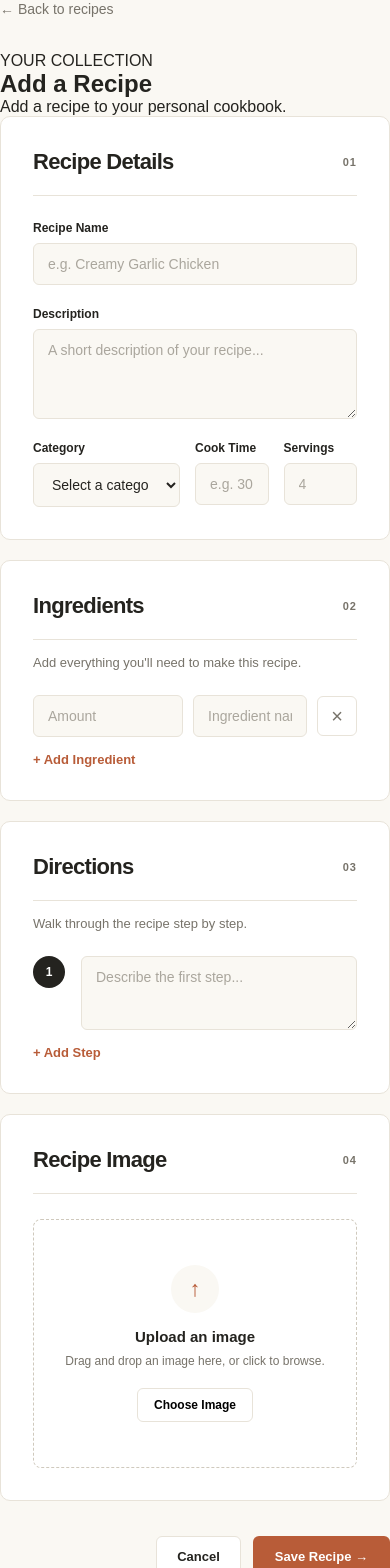
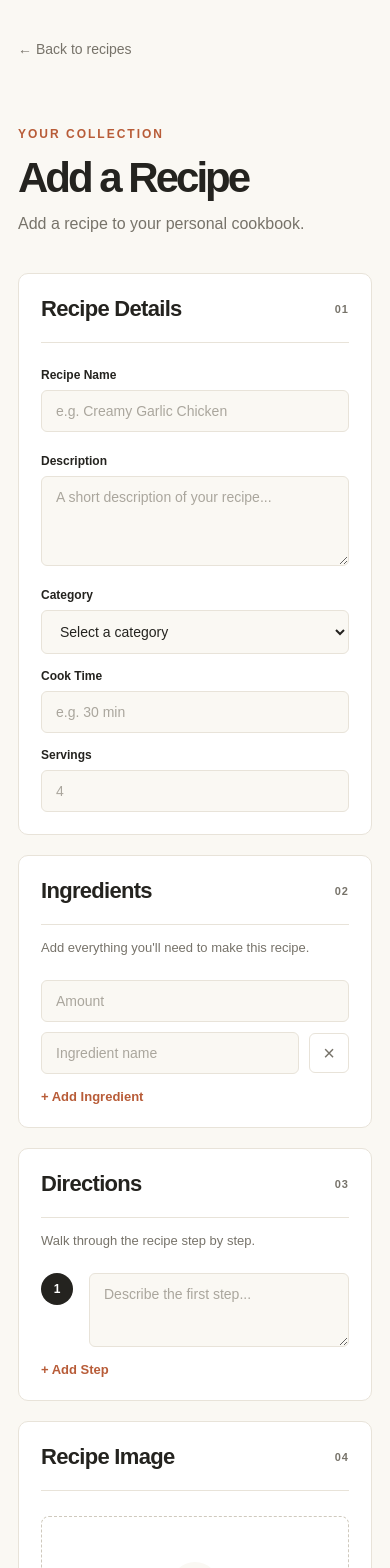
Before and after one commit to MaxBrickman06/Cookbook-App, a Next.js app: page /recipes/new in a window 390 px wide. Shown: the top 1568 px of the page. Built offline with nearby package versions, Linux system fonts and the light colour scheme.

Commit message:
refactor: extract Add Recipe page styles into CSS module

```diff
--- /dev/null
+++ b/src/app/recipes/new/page.module.css
@@ -0,0 +1,334 @@
+
+.newRecipePage {
+  max-width: 900px;
+  margin: 0 auto;
+  padding: 55px 24px 100px;
+}
+
+.backLink {
+  display: inline-block;
+  margin-bottom: 35px;
+  color: var(--muted);
+  font-size: 14px;
+  text-decoration: none;
+}
+
+.backLink:hover {
+  color: var(--foreground);
+}
+
+.sectionLabel {
+  margin-bottom: 16px;
+  color: var(--accent);
+  font-size: 12px;
+  font-weight: 700;
+  letter-spacing: 2px;
+}
+
+.newRecipeHeader {
+  margin-top: 45px;
+  margin-bottom: 55px;
+}
+
+.newRecipeHeader h1 {
+  margin-top: 8px;
+  font-size: clamp(42px, 6vw, 64px);
+  line-height: 1;
+  letter-spacing: -3px;
+}
+
+.newRecipeHeader p:last-child {
+  margin-top: 16px;
+  color: var(--muted);
+  font-size: 16px;
+}
+
+/* Form */
+
+.recipeForm {
+  display: flex;
+  flex-direction: column;
+  gap: 20px;
+}
+
+.formSection {
+  padding: 32px;
+  border: 1px solid var(--border);
+  border-radius: 10px;
+  background: white;
+}
+
+.formSectionHeader {
+  display: flex;
+  align-items: center;
+  justify-content: space-between;
+  padding-bottom: 20px;
+  margin-bottom: 25px;
+  border-bottom: 1px solid var(--border);
+}
+
+.formSectionHeader h2 {
+  font-size: 22px;
+  letter-spacing: -0.7px;
+}
+
+.formSectionHeader span {
+  color: var(--muted);
+  font-size: 11px;
+  font-weight: 600;
+  letter-spacing: 1px;
+}
+
+.formSectionDescription {
+  margin-top: -10px;
+  margin-bottom: 25px;
+  color: var(--muted);
+  font-size: 13px;
+}
+
+/* Inputs */
+
+.formGroup {
+  display: flex;
+  flex-direction: column;
+  gap: 8px;
+}
+
+.formGroup + .formGroup {
+  margin-top: 22px;
+}
+
+.formGroup label {
+  font-size: 12px;
+  font-weight: 600;
+}
+
+.formGroup input,
+.formGroup textarea,
+.formGroup select,
+.ingredientInputRow input,
+.directionInputRow textarea {
+  width: 100%;
+  padding: 12px 14px;
+  border: 1px solid var(--border);
+  border-radius: 6px;
+  outline: none;
+  background: var(--background);
+  color: var(--foreground);
+  font-family: inherit;
+  font-size: 14px;
+  transition:
+    border-color 0.2s ease,
+    background 0.2s ease;
+}
+
+.formGroup textarea,
+.directionInputRow textarea {
+  resize: vertical;
+}
+
+.formGroup input:focus,
+.formGroup textarea:focus,
+.formGroup select:focus,
+.ingredientInputRow input:focus,
+.directionInputRow textarea:focus {
+  border-color: var(--accent);
+  background: white;
+}
+
+.formGroup input::placeholder,
+.formGroup textarea::placeholder,
+.ingredientInputRow input::placeholder,
+.directionInputRow textarea::placeholder {
+  color: #aaa69d;
+}
+
+.formRow {
+  display: grid;
+  grid-template-columns: 2fr 1fr 1fr;
+  gap: 15px;
+  margin-top: 22px;
+}
+
+.formRow .formGroup {
+  margin-top: 0;
+}
+
+/* Ingredients */
+
+.ingredientInputRow {
+  display: grid;
+  grid-template-columns: 150px 1fr 40px;
+  gap: 10px;
+  align-items: center;
+}
+
+.removeIngredientButton {
+  width: 40px;
+  height: 40px;
+  border: 1px solid var(--border);
+  border-radius: 6px;
+  background: white;
+  color: var(--muted);
+  font-size: 20px;
+  cursor: pointer;
+}
+
+.removeIngredientButton:hover {
+  color: var(--accent);
+}
+
+.addRowButton {
+  margin-top: 15px;
+  border: none;
+  background: transparent;
+  color: var(--accent);
+  font-size: 13px;
+  font-weight: 600;
+  cursor: pointer;
+}
+
+/* Directions */
+
+.directionInputRow {
+  display: grid;
+  grid-template-columns: 36px 1fr;
+  gap: 12px;
+  align-items: start;
+}
+
+.directionInputRow > span {
+  display: flex;
+  align-items: center;
+  justify-content: center;
+  width: 32px;
+  height: 32px;
+  border-radius: 50%;
+  background: var(--foreground);
+  color: white;
+  font-size: 12px;
+  font-weight: 600;
+}
+
+/* Image Upload */
+
+.imageUpload {
+  display: flex;
+  align-items: center;
+  flex-direction: column;
+  padding: 45px 20px;
+  border: 1px dashed #cfc9bd;
+  border-radius: 8px;
+  text-align: center;
+}
+
+.uploadIcon {
+  display: flex;
+  align-items: center;
+  justify-content: center;
+  width: 48px;
+  height: 48px;
+  margin-bottom: 15px;
+  border-radius: 50%;
+  background: var(--background);
+  color: var(--accent);
+  font-size: 22px;
+}
+
+.imageUpload h3 {
+  font-size: 15px;
+}
+
+.imageUpload p {
+  max-width: 350px;
+  margin-top: 7px;
+  color: var(--muted);
+  font-size: 12px;
+  line-height: 1.5;
+}
+
+.uploadButton {
+  margin-top: 18px;
+  padding: 9px 16px;
+  border: 1px solid var(--border);
+  border-radius: 6px;
+  background: white;
+  font-size: 12px;
+  font-weight: 600;
+  cursor: pointer;
+}
+
+/* Form Actions */
+
+.formActions {
+  display: flex;
+  align-items: center;
+  justify-content: flex-end;
+  gap: 12px;
+  margin-top: 15px;
+}
+
+.cancelButton {
+  padding: 12px 20px;
+  border: 1px solid var(--border);
+  border-radius: 6px;
+  background: white;
+  color: var(--foreground);
+  font-size: 13px;
+  font-weight: 600;
+  text-decoration: none;
+}
+
+.saveRecipeButton {
+  padding: 13px 22px;
+  border: none;
+  border-radius: 6px;
+  background: var(--accent);
+  color: white;
+  font-size: 13px;
+  font-weight: 600;
+  cursor: pointer;
+}
+
+.saveRecipeButton:hover {
+  background: var(--accent-dark);
+}
+
+/* Responsive */
+
+@media (max-width: 700px) {
+  .newRecipePage {
+    padding: 40px 18px 80px;
+  }
+
+  .newRecipeHeader {
+    margin-top: 35px;
+    margin-bottom: 40px;
+  }
+
+  .formSection {
+    padding: 22px;
+  }
+
+  .formRow {
+    grid-template-columns: 1fr;
+  }
+
+  .ingredientInputRow {
+    grid-template-columns: 1fr 40px;
+  }
+
+  .ingredientInputRow input:first-child {
+    grid-column: 1 / -1;
+  }
+
+  .formActions {
+    flex-direction: column-reverse;
+  }
+
+  .cancelButton,
+  .saveRecipeButton {
+    width: 100%;
+    text-align: center;
+  }
+}
--- a/src/app/recipes/new/page.tsx
+++ b/src/app/recipes/new/page.tsx
@@ -1,34 +1,29 @@
+
 import Link from "next/link";
+import styles from "./page.module.css";
 
 export default function NewRecipePage() {
   return (
-    <main className="new-recipe-page">
-      <Link href="/recipes" className="back-link">
+    <main className={styles.newRecipePage}>
+      <Link href="/recipes" className={styles.backLink}>
         ← Back to recipes
       </Link>
 
-      <section className="new-recipe-header">
-        <p className="section-label">YOUR COLLECTION</p>
-
+      <section className={styles.newRecipeHeader}>
+        <p className={styles.sectionLabel}>YOUR COLLECTION</p>
         <h1>Add a Recipe</h1>
-
-        <p>
-          Add a recipe to your personal cookbook.
-        </p>
+        <p>Add a recipe to your personal cookbook.</p>
       </section>
 
-      <form className="recipe-form">
-        <section className="form-section">
-          <div className="form-section-header">
+      <form className={styles.recipeForm}>
+        <section className={styles.formSection}>
+          <div className={styles.formSectionHeader}>
             <h2>Recipe Details</h2>
             <span>01</span>
           </div>
 
-          <div className="form-group">
-            <label htmlFor="title">
-              Recipe Name
-            </label>
-
+          <div className={styles.formGroup}>
+            <label htmlFor="title">Recipe Name</label>
             <input
               id="title"
               type="text"
@@ -36,11 +31,8 @@ export default function NewRecipePage() {
             />
           </div>
 
-          <div className="form-group">
-            <label htmlFor="description">
-              Description
-            </label>
-
+          <div className={styles.formGroup}>
+            <label htmlFor="description">Description</label>
             <textarea
               id="description"
               rows={4}
@@ -48,36 +40,20 @@ export default function NewRecipePage() {
             />
           </div>
 
-          <div className="form-row">
-            <div className="form-group">
-              <label htmlFor="category">
-                Category
-              </label>
-
+          <div className={styles.formRow}>
+            <div className={styles.formGroup}>
+              <label htmlFor="category">Category</label>
               <select id="category" defaultValue="">
-                <option value="" disabled>
-                  Select a category
-                </option>
-                <option value="Breakfast">
-                  Breakfast
-                </option>
-                <option value="Lunch">
-                  Lunch
-                </option>
-                <option value="Dinner">
-                  Dinner
-                </option>
-                <option value="Dessert">
-                  Dessert
-                </option>
+                <option value="" disabled>Select a category</option>
+                <option value="Breakfast">Breakfast</option>
+                <option value="Lunch">Lunch</option>
+                <option value="Dinner">Dinner</option>
+                <option value="Dessert">Dessert</option>
               </select>
             </div>
 
-            <div className="form-group">
-              <label htmlFor="cook-time">
-                Cook Time
-              </label>
-
+            <div className={styles.formGroup}>
+              <label htmlFor="cook-time">Cook Time</label>
               <input
                 id="cook-time"
                 type="text"
@@ -85,11 +61,8 @@ export default function NewRecipePage() {
               />
             </div>
 
-            <div className="form-group">
-              <label htmlFor="servings">
-                Servings
-              </label>
-
+            <div className={styles.formGroup}>
+              <label htmlFor="servings">Servings</label>
               <input
                 id="servings"
                 type="number"
@@ -100,108 +73,81 @@ export default function NewRecipePage() {
           </div>
         </section>
 
-        <section className="form-section">
-          <div className="form-section-header">
+        <section className={styles.formSection}>
+          <div className={styles.formSectionHeader}>
             <h2>Ingredients</h2>
             <span>02</span>
           </div>
 
-          <p className="form-section-description">
-            Add everything you'll need to make this recipe.
+          <p className={styles.formSectionDescription}>
+            Add everything you&apos;ll need to make this recipe.
           </p>
 
-          <div className="ingredient-input-row">
-            <input
-              type="text"
-              placeholder="Amount"
-            />
-
-            <input
-              type="text"
-              placeholder="Ingredient name"
-            />
+          <div className={styles.ingredientInputRow}>
+            <input type="text" placeholder="Amount" />
+            <input type="text" placeholder="Ingredient name" />
 
             <button
               type="button"
-              className="remove-ingredient-button"
+              className={styles.removeIngredientButton}
               aria-label="Remove ingredient"
             >
               ×
             </button>
           </div>
 
-          <button
-            type="button"
-            className="add-row-button"
-          >
+          <button type="button" className={styles.addRowButton}>
             + Add Ingredient
           </button>
         </section>
 
-        <section className="form-section">
-          <div className="form-section-header">
+        <section className={styles.formSection}>
+          <div className={styles.formSectionHeader}>
             <h2>Directions</h2>
             <span>03</span>
           </div>
 
-          <p className="form-section-description">
+          <p className={styles.formSectionDescription}>
             Walk through the recipe step by step.
           </p>
 
-          <div className="direction-input-row">
+          <div className={styles.directionInputRow}>
             <span>1</span>
-
             <textarea
               rows={3}
               placeholder="Describe the first step..."
             />
           </div>
 
-          <button
-            type="button"
-            className="add-row-button"
-          >
+          <button type="button" className={styles.addRowButton}>
             + Add Step
           </button>
         </section>
 
-        <section className="form-section">
-          <div className="form-section-header">
+        <section className={styles.formSection}>
+          <div className={styles.formSectionHeader}>
             <h2>Recipe Image</h2>
             <span>04</span>
           </div>
 
-          <div className="image-upload">
-            <div className="upload-icon">↑</div>
-
+          <div className={styles.imageUpload}>
+            <div className={styles.uploadIcon}>↑</div>
             <h3>Upload an image</h3>
-
             <p>
-              Drag and drop an image here, or click to
-              browse.
+              Drag and drop an image here, or click to browse.
             </p>
-
-            <button
-              type="button"
-              className="upload-button"
-            >
+            <button type="button" className={styles.uploadButton}>
               Choose Image
             </button>
           </div>
         </section>
 
-        <div className="form-actions">
-          <Link
-            href="/recipes"
-            className="cancel-button"
-          >
+        <div className={styles.formActions}>
+          <Link href="/recipes" className={styles.cancelButton}>
             Cancel
           </Link>
 
-          <button
-            type="submit"
-            className="save-recipe-button"
-          >
+          <button type="submit" className={styles.saveRecipeButton}>
             Save Recipe →
           </button>
         </div>
```
